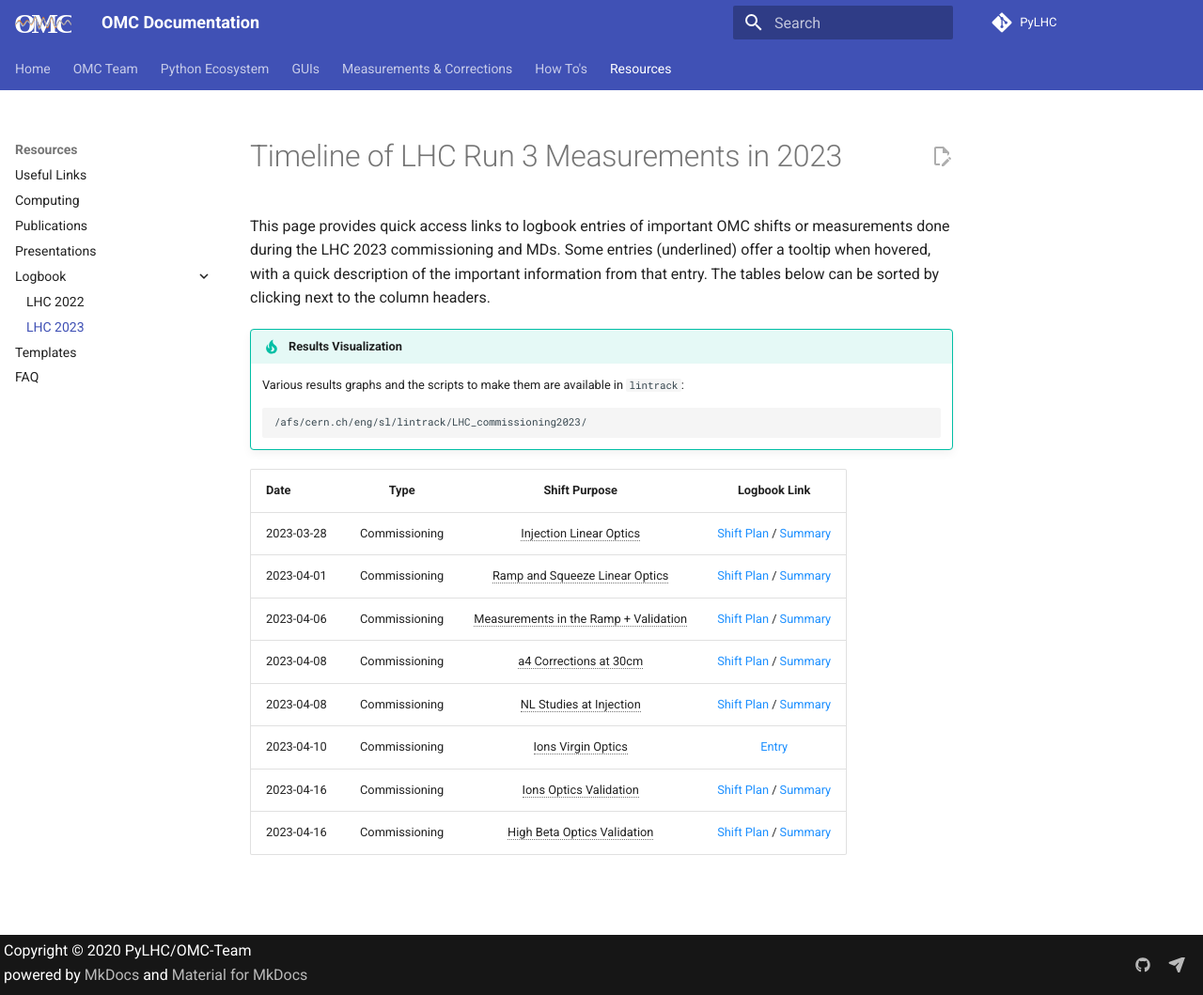
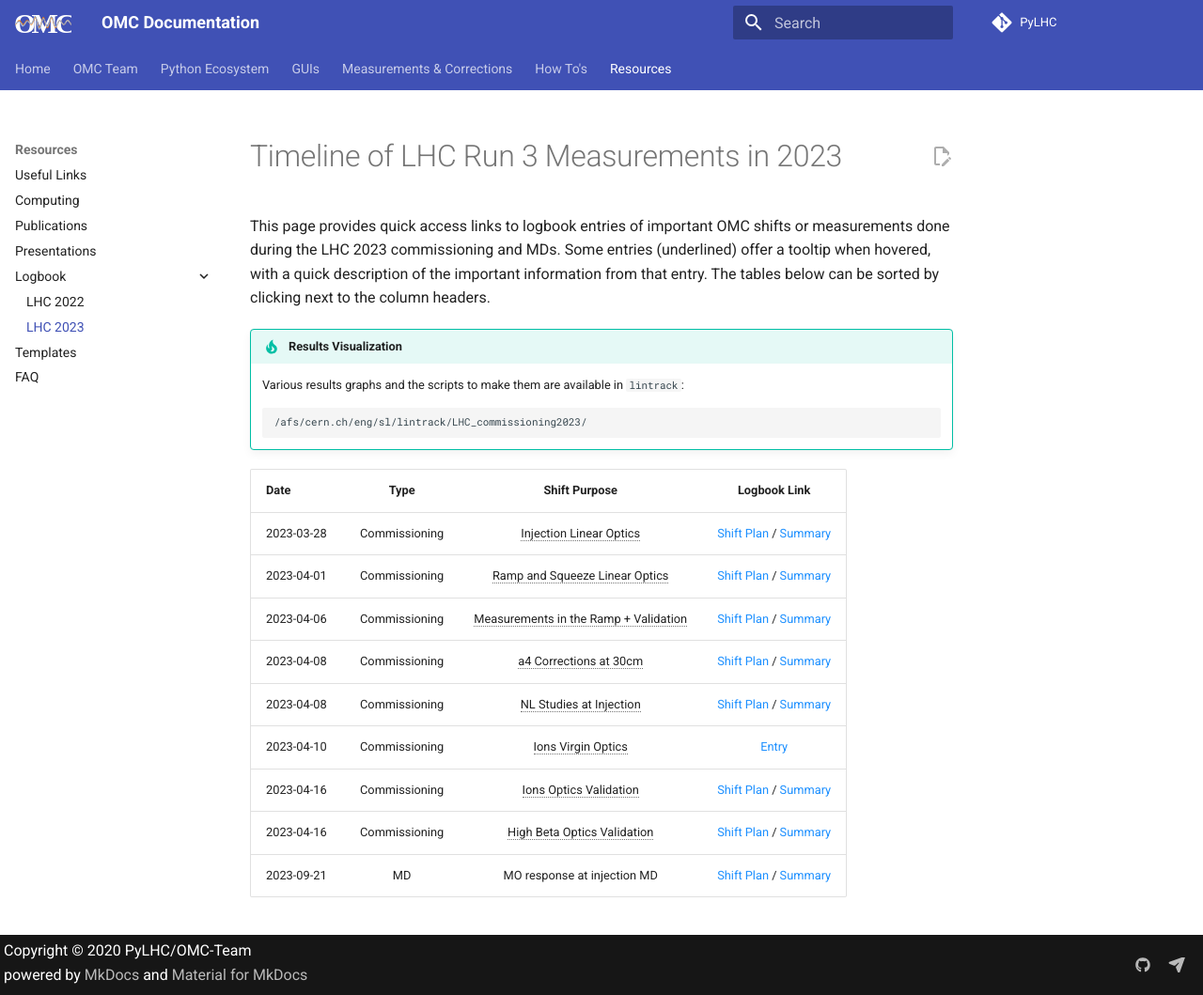
Before and after one commit to pylhc/pylhc.github.io, an MkDocs documentation site: the page built from docs/resources/logbook/2023_lhc.md, in a window 1280 px wide and 1059 px high. Shown: the whole window at 94% size. Built offline with MkDocs 1.6.1 and Material for MkDocs 9.7.7, drawn with Linux system fonts in a browser that asks for light colours; comment, search, counter and statistics services are not loaded.

Commit message:
Update 2023_lhc.md

```diff
--- a/docs/resources/logbook/2023_lhc.md
+++ b/docs/resources/logbook/2023_lhc.md
@@ -20,7 +20,7 @@ The tables below can be sorted by clicking next to the column headers.
 | 2023-04-10 | Commissioning |          Ions Virgin Optics           |                                        [Entry][ions_virgin_coupl]{target=\_blank .cern_login}                                         |
 | 2023-04-16 | Commissioning |        Ions Optics Validation         |             [Shift Plan][ion_optics]{target=\_blank .cern_login} / [Summary][ion_optics_sum]{target=\_blank .cern_login}              |
 | 2023-04-16 | Commissioning |      High Beta Optics Validation      |        [Shift Plan][high_beta_shift]{target=\_blank .cern_login} / [Summary][high_beta_shift_sum]{target=\_blank .cern_login}         |
-
+| 2023-09-21 | MD            |      MO response at injection MD      |        [Shift Plan][21-09-2023_MDstart]{target=\_blank .cern_login} / [Summary][21-09-2023_MDsummary]{target=\_blank .cern_login}     |
 
 
 <!-- All the links below -->
@@ -39,6 +39,9 @@ The tables below can be sorted by clicking next to the column headers.
 [ion_optics_sum]:              https://be-op-logbook.web.cern.ch/elogbook-server/#/logbook?logbookId=1081&dateFrom=2023-04-16T00%3A00%3A00&dateTo=2023-04-16T23%3A59%3A59&eventToHighlight=3751258
 [high_beta_shift]:             https://be-op-logbook.web.cern.ch/elogbook-server/#/logbook?logbookId=1081&dateFrom=2023-06-08T00%3A00%3A00&dateTo=2023-06-08T23%3A59%3A59&eventToHighlight=3782032
 [high_beta_shift_sum]:         https://be-op-logbook.web.cern.ch/elogbook-server/#/logbook?logbookId=1081&dateFrom=2023-06-08T00%3A00%3A00&dateTo=2023-06-08T23%3A59%3A59&eventToHighlight=3782115
+[21-09-2023_MDstart]:          https://be-op-logbook.web.cern.ch/elogbook-server/#/logbook?logbookId=1081&dateFrom=2023-09-21T00%3A00%3A00&dateTo=2023-09-21T23%3A59%3A59&eventToHighlight=3834187
+[21-09-2023_MDsummary]:        https://be-op-logbook.web.cern.ch/elogbook-server/#/logbook?logbookId=1081&dateFrom=2023-09-21T00%3A00%3A00&dateTo=2023-09-21T23%3A59%3A59&eventToHighlight=3834389
+
 
 
 <!-- Tooltips -->
```
